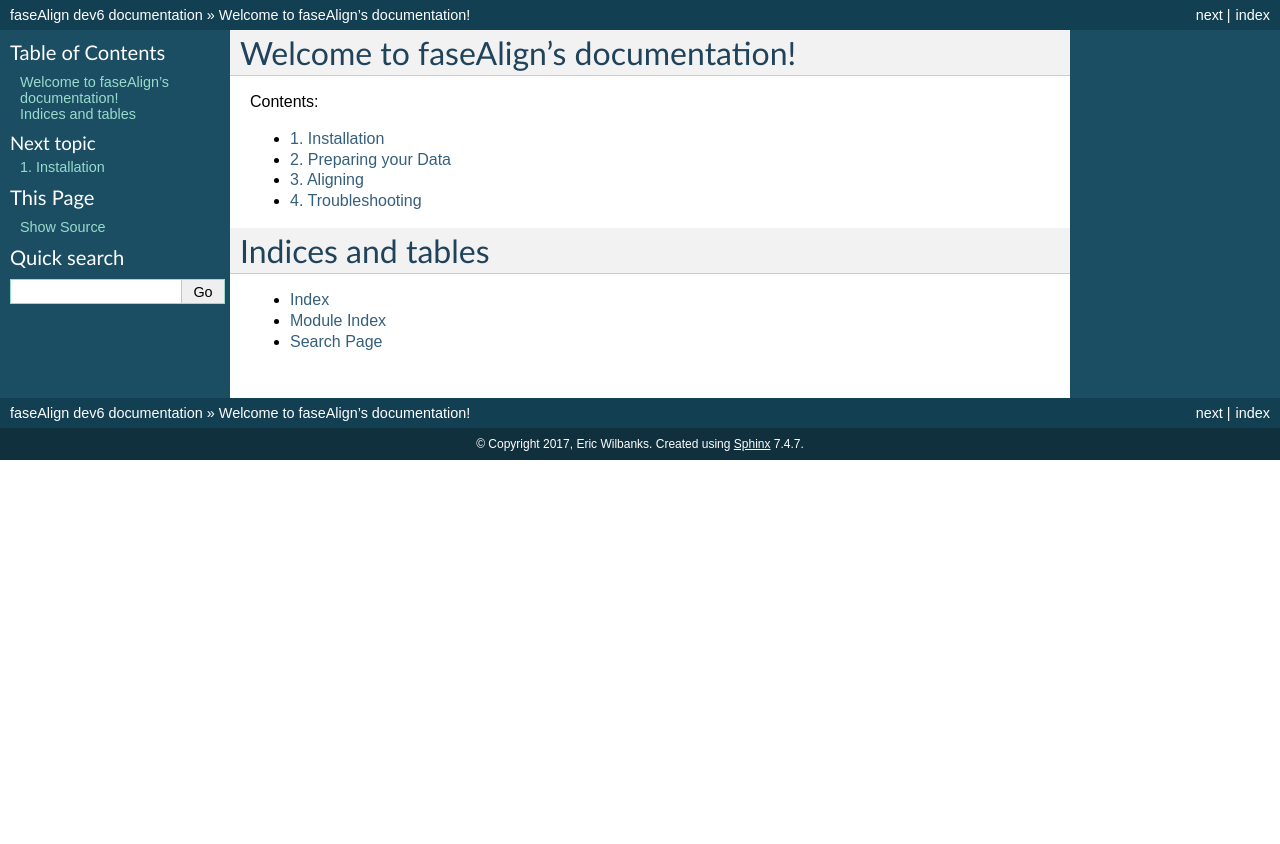
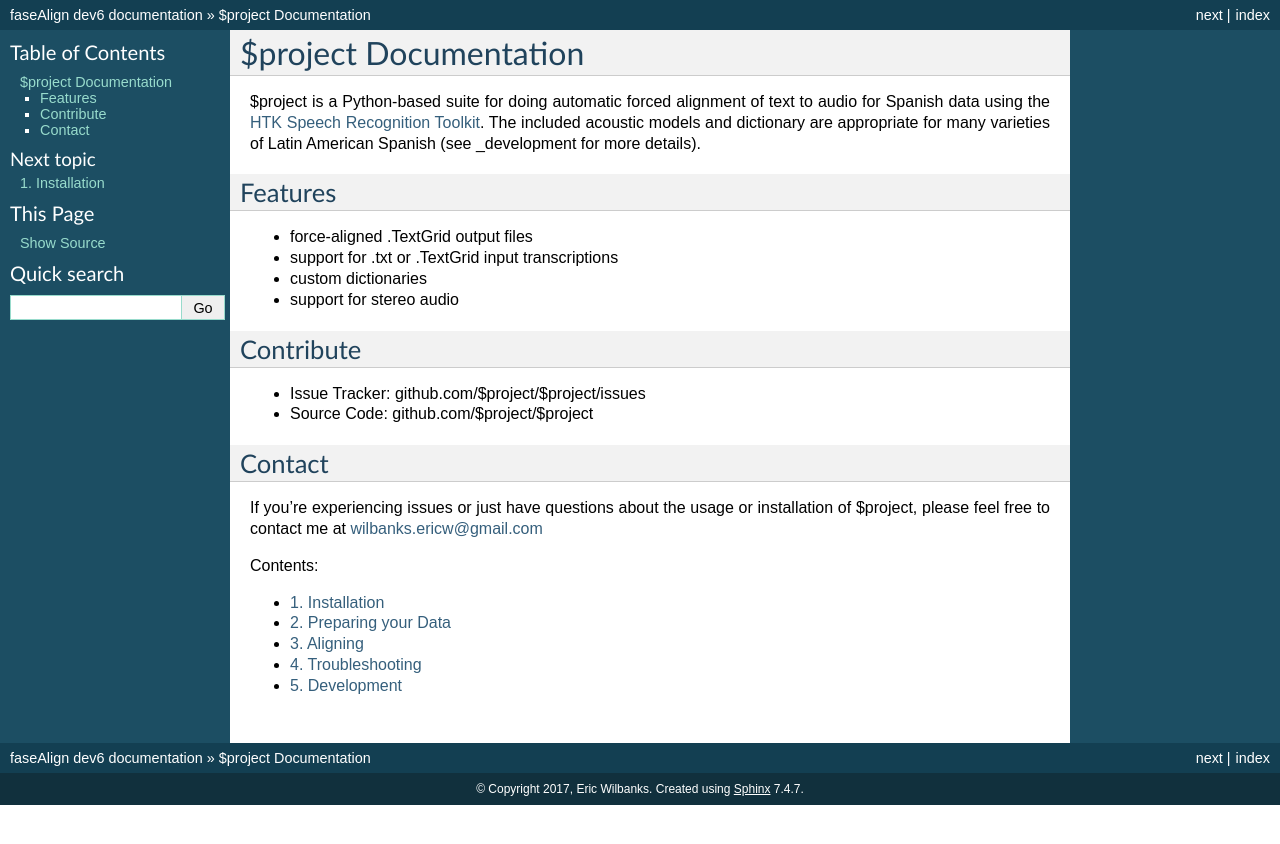
Before and after one commit to EricWilbanks/faseAlign, a Sphinx documentation site: the page built from docs/index.rst, in a window 1280 px wide. Shown: the top 844 px of the page. Built offline with Sphinx 7.4.7, drawn with Linux system fonts in a browser that asks for light colours.

Commit message:
initial docs

```diff
--- /dev/null
+++ b/docs/development.rst
@@ -0,0 +1,4 @@
+Development
+-----------
+
+Information about model specifications and training.
--- a/docs/index.rst
+++ b/docs/index.rst
@@ -3,8 +3,29 @@
    You can adapt this file completely to your liking, but it should at least
    contain the root `toctree` directive.
 
-Welcome to faseAlign's documentation!
+$project Documentation
 =====================================
+
+$project is a Python-based suite for doing automatic forced alignment of text to audio for Spanish data using the `HTK Speech Recognition Toolkit <http://htk.eng.cam.ac.uk/>`_. The included acoustic models and dictionary are appropriate for many varieties of Latin American Spanish (see _development for more details).
+
+Features
+--------
+- force-aligned .TextGrid output files
+- support for .txt or .TextGrid input transcriptions
+- custom dictionaries
+- support for stereo audio
+
+
+Contribute
+----------
+- Issue Tracker: github.com/$project/$project/issues
+- Source Code: github.com/$project/$project
+
+
+Contact
+-------
+
+If you're experiencing issues or just have questions about the usage or installation of $project, please feel free to contact me at wilbanks.ericw@gmail.com
 
 .. toctree::
    :maxdepth: 2
@@ -15,11 +36,4 @@
    preparation
    aligning
    troubleshooting
-
-
-Indices and tables
-==================
-
-* :ref:`genindex`
-* :ref:`modindex`
-* :ref:`search`
+   development
```
